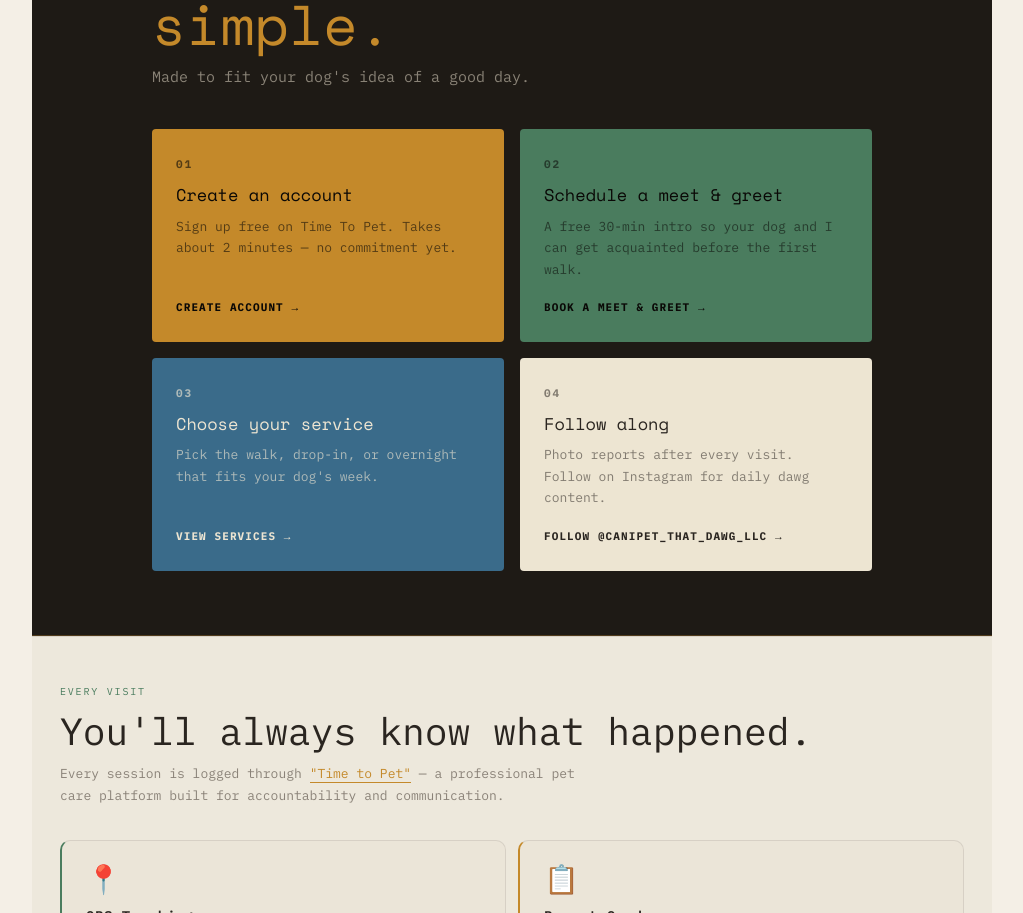
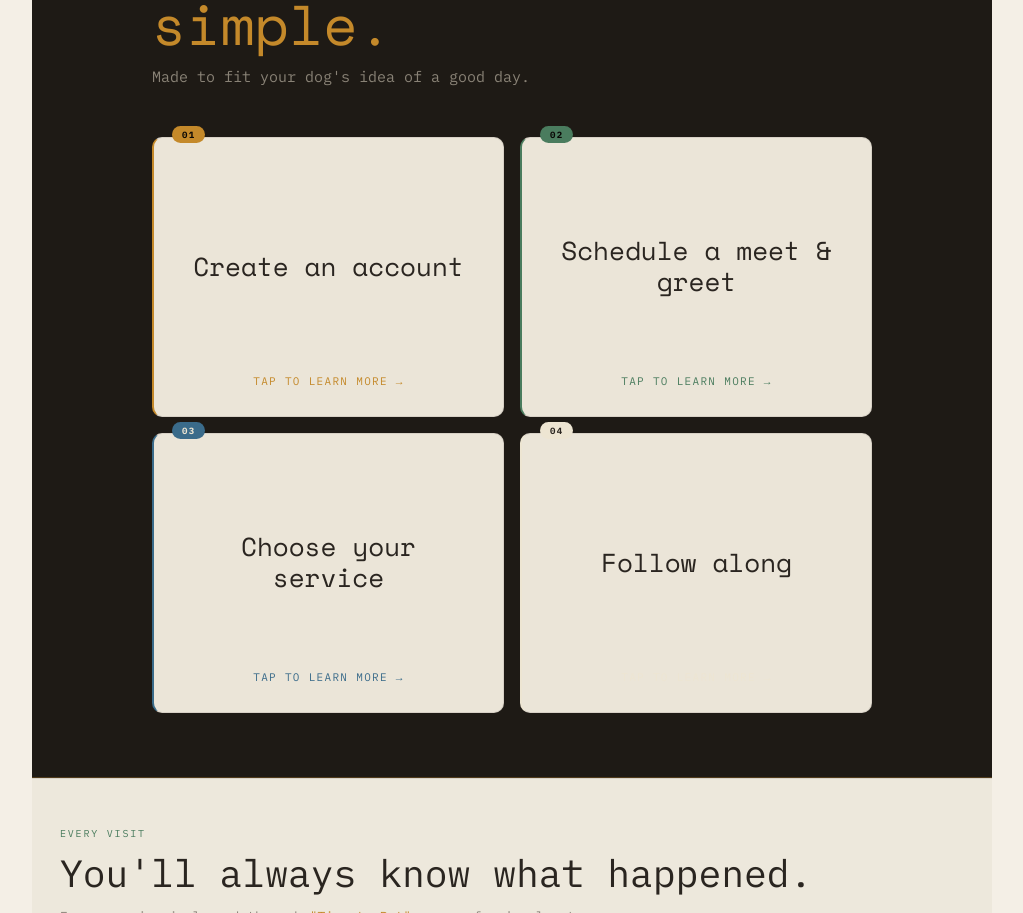
Before and after one commit to darkhorsedevloper/canipetthatdawg, a React (Vite) app: page / in a window 1280 px wide. Shown: the part 1706-2619 px from the top of the page, without its empty margins (128-1151 px from the left). Built offline with nearby package versions, Linux system fonts and the light colour scheme.

Commit message:
CTA — flip cards matching Services style
Each step is now a flip card: front shows step number pill + label
+ 'Tap to learn more →', back shows description + action button,
same 3D flip animation as the Services section.

Co-Authored-By: Claude Sonnet 4.6 <noreply@anthropic.com>

```diff
--- a/src/components/CTA.jsx
+++ b/src/components/CTA.jsx
@@ -1,45 +1,182 @@
+import { useState } from 'react'
+
 const STEPS = [
   {
     number: '01',
     label: 'Create an account',
     desc: 'Sign up free on Time To Pet. Takes about 2 minutes — no commitment yet.',
-    cta: 'Create account →',
+    cta: 'Create account',
     href: 'https://www.timetopet.com/portal/create/create-account',
     bg: '#C4892A',
     text: '#0A0806',
-    subtext: 'rgba(10,8,6,0.6)',
   },
   {
     number: '02',
     label: 'Schedule a meet & greet',
     desc: 'A free 30-min intro so your dog and I can get acquainted before the first walk.',
-    cta: 'Book a meet & greet →',
+    cta: 'Book a meet & greet',
     href: 'https://www.timetopet.com/portal/create/create-account',
     bg: '#4A7C5E',
     text: '#0A0806',
-    subtext: 'rgba(10,8,6,0.55)',
   },
   {
     number: '03',
     label: 'Choose your service',
     desc: "Pick the walk, drop-in, or overnight that fits your dog's week.",
-    cta: 'View services →',
+    cta: 'View services',
     href: '#services',
     bg: '#3A6B8A',
     text: '#EDE5D2',
-    subtext: 'rgba(237,229,210,0.65)',
   },
   {
     number: '04',
     label: 'Follow along',
     desc: 'Photo reports after every visit. Follow on Instagram for daily dawg content.',
-    cta: 'Follow @canipet_that_dawg_llc →',
+    cta: 'Follow @canipet_that_dawg_llc',
     href: 'https://instagram.com/canipet_that_dawg_llc',
     bg: '#EDE5D2',
     text: '#2A2520',
-    subtext: 'rgba(42,37,32,0.55)',
   },
 ]
+
+const CARD_HEIGHT = 280
+
+function StepCard({ step }) {
+  const [flipped, setFlipped] = useState(false)
+  const darkText = step.text === '#0A0806' || step.text === '#2A2520'
+
+  return (
+    <div
+      onClick={() => setFlipped(f => !f)}
+      style={{
+        position: 'relative',
+        height: `${CARD_HEIGHT}px`,
+        cursor: 'pointer',
+        perspective: '1000px',
+      }}
+    >
+      {/* Step number badge */}
+      <span style={{
+        position: 'absolute',
+        top: -11,
+        left: '20px',
+        background: step.bg,
+        color: step.text,
+        fontSize: '9px',
+        letterSpacing: '0.14em',
+        textTransform: 'uppercase',
+        padding: '3px 10px',
+        borderRadius: '99px',
+        whiteSpace: 'nowrap',
+        fontWeight: 700,
+        zIndex: 10,
+        fontFamily: "'IBM Plex Mono', monospace",
+      }}>
+        {step.number}
+      </span>
+
+      {/* Flip container */}
+      <div style={{
+        width: '100%',
+        height: '100%',
+        position: 'relative',
+        transformStyle: 'preserve-3d',
+        transition: 'transform 750ms cubic-bezier(.4,.2,.2,1)',
+        transform: flipped ? 'rotateY(180deg)' : 'rotateY(0deg)',
+      }}>
+
+        {/* FRONT */}
+        <div style={{
+          position: 'absolute', inset: 0,
+          backfaceVisibility: 'hidden',
+          WebkitBackfaceVisibility: 'hidden',
+          background: 'var(--card)',
+          border: '0.5px solid var(--border)',
+          borderLeft: `2px solid ${step.bg}`,
+          borderRadius: '10px',
+          padding: '28px 24px',
+          display: 'flex',
+          flexDirection: 'column',
+        }}>
+          <div style={{ flex: 1, display: 'flex', alignItems: 'center', justifyContent: 'center' }}>
+            <div style={{
+              fontFamily: 'var(--serif)',
+              fontSize: '26px',
+              fontWeight: 400,
+              color: 'var(--charcoal)',
+              lineHeight: 1.2,
+              textAlign: 'center',
+            }}>
+              {step.label}
+            </div>
+          </div>
+
+          <div style={{
+            textAlign: 'center',
+            fontSize: '11px',
+            letterSpacing: '0.12em',
+            textTransform: 'uppercase',
+            color: step.bg,
+            fontFamily: "'IBM Plex Mono', monospace",
+            marginTop: '8px',
+          }}>
+            Tap to learn more →
+          </div>
+        </div>
+
+        {/* BACK */}
+        <div style={{
+          position: 'absolute', inset: 0,
+          backfaceVisibility: 'hidden',
+          WebkitBackfaceVisibility: 'hidden',
+          transform: 'rotateY(180deg)',
+          background: step.bg,
+          borderRadius: '10px',
+          padding: '28px 24px',
+          display: 'flex',
+          flexDirection: 'column',
+        }}>
+          <p style={{
+            fontSize: '14px',
+            color: darkText ? 'rgba(10,8,6,0.8)' : 'rgba(237,229,210,0.85)',
+            lineHeight: 1.75,
+            fontFamily: "'IBM Plex Mono', monospace",
+            flex: 1,
+          }}>
+            {step.desc}
+          </p>
+
+          <a
+            href={step.href}
+            target={step.href.startsWith('http') ? '_blank' : undefined}
+            rel={step.href.startsWith('http') ? 'noreferrer' : undefined}
+            onClick={e => e.stopPropagation()}
+            style={{
+              display: 'block',
+              width: '100%',
+              textAlign: 'center',
+              background: darkText ? 'rgba(10,8,6,0.15)' : 'rgba(237,229,210,0.15)',
+              border: `1.5px solid ${step.text}`,
+              color: step.text,
+              padding: '12px 0',
+              borderRadius: '7px',
+              fontFamily: "'IBM Plex Mono', monospace",
+              fontSize: '12px',
+              fontWeight: 700,
+              letterSpacing: '0.12em',
+              textTransform: 'uppercase',
+              textDecoration: 'none',
+              marginTop: '20px',
+            }}
+          >
+            {step.cta} →
+          </a>
+        </div>
+
+      </div>
+    </div>
+  )
+}
 
 export default function CTA() {
   return (
@@ -76,7 +213,7 @@ export default function CTA() {
           fontSize: '15px',
           color: 'rgba(226,217,198,0.55)',
           fontFamily: "'IBM Plex Mono', monospace",
-          marginBottom: '40px',
+          marginBottom: '48px',
           lineHeight: 1.6,
         }}>
           Made to fit your dog's idea of a good day.
@@ -84,62 +221,7 @@ export default function CTA() {
 
         <div className="cta-steps-grid">
           {STEPS.map((step) => (
-            <a
-              key={step.number}
-              href={step.href}
-              target={step.href.startsWith('http') ? '_blank' : undefined}
-              rel={step.href.startsWith('http') ? 'noreferrer' : undefined}
-              style={{
-                display: 'flex',
-                flexDirection: 'column',
-                padding: '28px 24px',
-                borderRadius: '4px',
-                background: step.bg,
-                textDecoration: 'none',
-                cursor: 'pointer',
-              }}
-            >
-              <span style={{
-                fontSize: '11px',
-                fontFamily: "'IBM Plex Mono', monospace",
-                letterSpacing: '0.18em',
-                color: step.subtext,
-                marginBottom: '14px',
-                fontWeight: 700,
-              }}>
-                {step.number}
-              </span>
-              <p style={{
-                fontSize: '17px',
-                fontFamily: 'var(--serif)',
-                fontWeight: 400,
-                color: step.text,
-                marginBottom: '10px',
-                lineHeight: 1.2,
-              }}>
-                {step.label}
-              </p>
-              <p style={{
-                fontSize: '13px',
-                color: step.subtext,
-                lineHeight: 1.65,
-                fontFamily: "'IBM Plex Mono', monospace",
-                flex: 1,
-                marginBottom: '20px',
-              }}>
-                {step.desc}
-              </p>
-              <span style={{
-                fontSize: '11px',
-                fontFamily: "'IBM Plex Mono', monospace",
-                letterSpacing: '0.1em',
-                color: step.text,
-                textTransform: 'uppercase',
-                fontWeight: 700,
-              }}>
-                {step.cta}
-              </span>
-            </a>
+            <StepCard key={step.number} step={step} />
           ))}
         </div>
 
```
